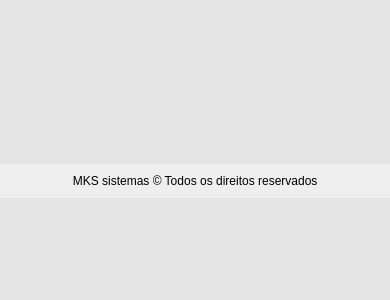
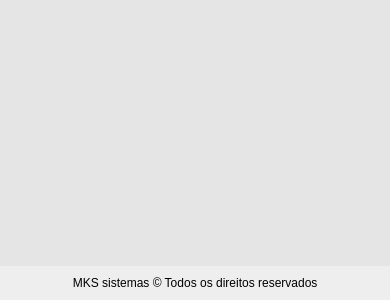
Before and after one commit to joaotelesk/marketplace, a Next.js app: page / in a window 390 px wide. Shown: the part 544-844 px from the top of the page. Built offline with nearby package versions, Linux system fonts and the light colour scheme; no server answers.

Commit message:
:iphone: ajustando responsividade da pagina Home

```diff
--- a/styles/home.ts
+++ b/styles/home.ts
@@ -2,12 +2,16 @@ import styled from "styled-components";
 
 export const Container = styled.div`
   display: flex;
+  justify-content: space-between;
   flex-direction: column;
-  max-height: 100%;
-  max-width: 100%;
+  height: 100vh;
+  width: 100vw;
   box-sizing: border-box;
 `;
 export const Main = styled.main`
-  width: 100%;
-  margin: 217px 0 206px 0;
+  padding: 110px 0;
+
+  @media (max-width: 768px) {
+    padding: 20px 0;
+  }
 `;
```
